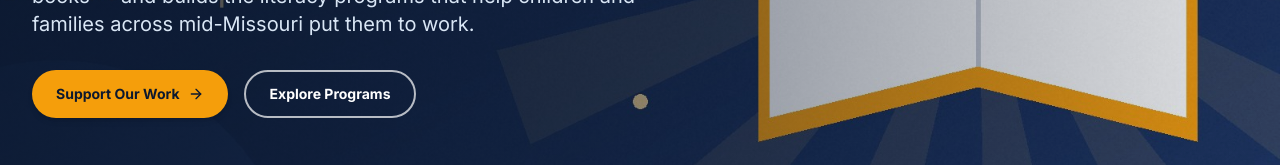
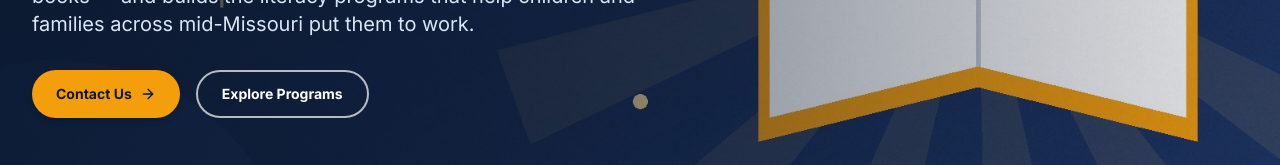
Before and after one commit to irmafiguero199/incapress-website, a React (Vite) app in the folder incapress/: page / in a window 1280 px wide. Shown: the part 530-695 px from the top of the page. Built offline with nearby package versions, Linux system fonts and the light colour scheme.

Commit message:
Change 'Support Our Work' link to 'Contact Us'

```diff
--- a/incapress/src/components/Hero.jsx
+++ b/incapress/src/components/Hero.jsx
@@ -25,8 +25,8 @@ export default function Hero({ stats }) {
             programs that help children and families across mid-Missouri put them to work.
           </p>
           <div className="mt-8 flex flex-wrap gap-4">
-            <Link to="/donate" className="btn-primary">
-              Support Our Work
+            <Link to="/contact" className="btn-primary">
+              Contact Us
               <ArrowRight className="h-4 w-4" aria-hidden="true" />
             </Link>
             <Link to="/programs" className="btn-secondary">
```
